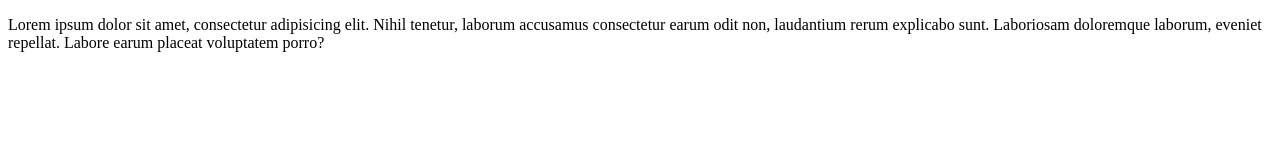
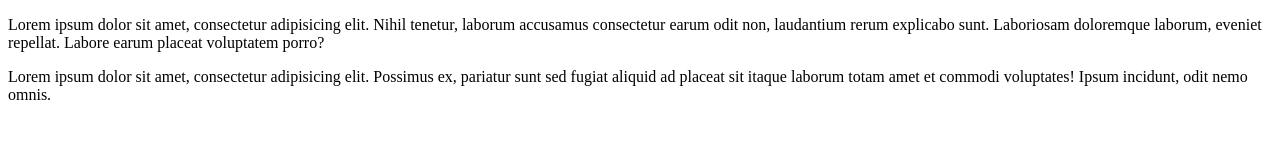
Before and after one commit to reginak17/gitjestgit, a plain HTML site: page index.html in a window 1280 px wide. Drawn offline with Linux system fonts and the light colour scheme.

Commit message:
trzeci paragraf

```diff
--- a/index.html
+++ b/index.html
@@ -6,5 +6,6 @@
 </head>
 <body>
    <p> Lorem ipsum dolor sit amet, consectetur adipisicing elit. Nihil tenetur, laborum accusamus consectetur earum odit non, laudantium rerum explicabo sunt. Laboriosam doloremque laborum, eveniet repellat. Labore earum placeat voluptatem porro?</p>
+   <p>Lorem ipsum dolor sit amet, consectetur adipisicing elit. Possimus ex, pariatur sunt sed fugiat aliquid ad placeat sit itaque laborum totam amet et commodi voluptates! Ipsum incidunt, odit nemo omnis.</p>
 </body>
 </html>
```
